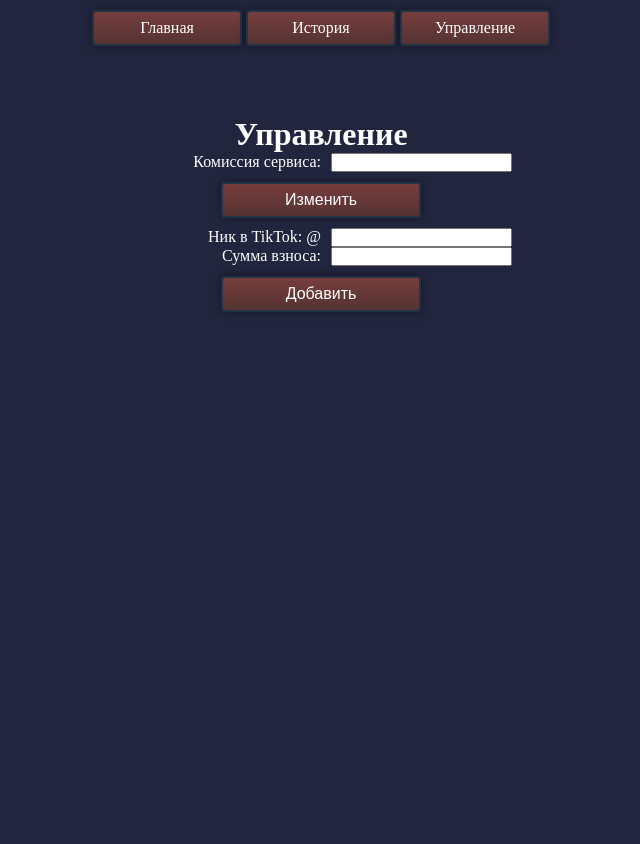
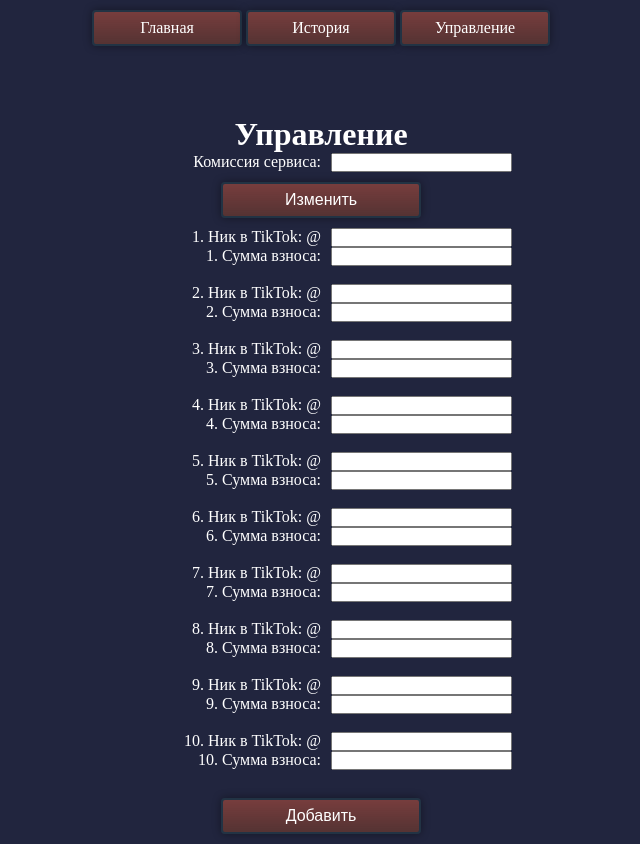
Before and after one commit to Mr-Zoom-13/Roulette, a Flask app: template templates/manage.html in a window 1280 px wide. Shown: the whole page, without its empty margins (319-959 px from the left). Before the commit the page ends 312 px from the top, so only its background shows below. Run offline with Flask 3, Linux system fonts and the light colour scheme; the template is opened without the code that fills it: most values are stand-ins (such as "Sample title", 1, 10 or a date in 2020); some libraries are stand-ins or nearby versions.

Commit message:
With multiple input

```diff
--- a/app.py
+++ b/app.py
@@ -28,27 +28,29 @@ def manage_page():
             log.com = request.values.get('com')
             db_ses.commit()
         else:
-            username = request.values.get('username')
-            summ = int(request.values.get('summ'))
-            if username and summ:
-                user = User()
-                user.username = username
-                user.summ = summ
-                log.summ += summ
-                api = Tiktok()
-                user_tiktok = api.getInfoUser(username=username)
-                if user_tiktok:
-                    user.photo = user_tiktok['users'][username]['avatarLarger']
-                    log.users.append(user)
-                    db_ses.add(user)
-                    db_ses.commit()
-                    for tmp_user in log.users:
-                        tmp_user.prc = round(tmp_user.summ / (log.summ * 0.01), 2)
-                    db_ses.commit()
+            for i in range(1, 11):
+                username = request.values.get('username' + str(i))
+                summ = request.values.get('summ' + str(i))
+                if username and summ:
+                    summ = int(summ)
+                    user = User()
+                    user.username = username
+                    user.summ = summ
+                    log.summ += summ
+                    api = Tiktok()
+                    user_tiktok = api.getInfoUser(username=username)
+                    if user_tiktok:
+                        user.photo = user_tiktok['users'][username]['avatarLarger']
+                        log.users.append(user)
+                        db_ses.add(user)
+                        db_ses.commit()
+                        for tmp_user in log.users:
+                            tmp_user.prc = round(tmp_user.summ / (log.summ * 0.01), 2)
+                        db_ses.commit()
 
-                    socket_app.emit('update_users', {
-                        "users": [user.to_dict(rules=('-log',)) for user in log.users]},
-                                    broadcast=True)
+                        socket_app.emit('update_users', {
+                            "users": [user.to_dict(rules=('-log',)) for user in log.users]},
+                                        broadcast=True)
     return render_template('manage.html', com=log.com)
 
 
--- a/static/scripts/main.js
+++ b/static/scripts/main.js
@@ -6,8 +6,6 @@ $(document).ready(function () {
     })
 
     socket.on('update_users', function (data) {
-        console.log("ZASHEL");
-        console.log(data)
         var spisok = $(".spisok"), spisok_roulette = $(".list")
         spisok.empty()
         spisok_roulette.empty()
@@ -27,7 +25,6 @@ $(document).ready(function () {
     })
 
     socket.on('roulette', function (data) {
-        console.log(data)
         $('.window').css({
             right: "0"
         })
@@ -39,7 +36,6 @@ $(document).ready(function () {
             return Math.floor(Math.random() * (max - min + 1)) + min;
         }
         var y_prog = 100 / data.len_users
-        console.log(y_prog)
         var x = y_prog * data.len_users + data.win_id - 1;
         var g = x + 1;
         var y = selfRandom(65, 165);
--- a/templates/manage.html
+++ b/templates/manage.html
@@ -28,10 +28,13 @@
         <div class="ac"><input class="button" type="submit" value="Изменить"></div>
     </form>
     <form method="POST">
-        <label for="username">Ник в TikTok: @</label><input type="text" id="username"
-                                                            name="username"><br/>
-        <label for="summ">Сумма взноса: </label><input type="number" id="summ"
-                                                       name="summ"><br/>
+        {% for i in range(1, 11) %}
+        <label for="username{{ i }}">{{ i }}. Ник в TikTok: @</label><input type="text" id="username{{ i }}"
+                                                            name="username{{ i }}"><br/>
+        <label for="summ{{ i }}">{{ i }}. Сумма взноса: </label><input type="number" id="summ{{ i }}"
+                                                       name="summ{{ i }}"><br/><br/>
+        {% endfor %}
+
         <div class="ac"><input class="button" type="submit" value="Добавить"></div>
     </form>
 </div>
```
